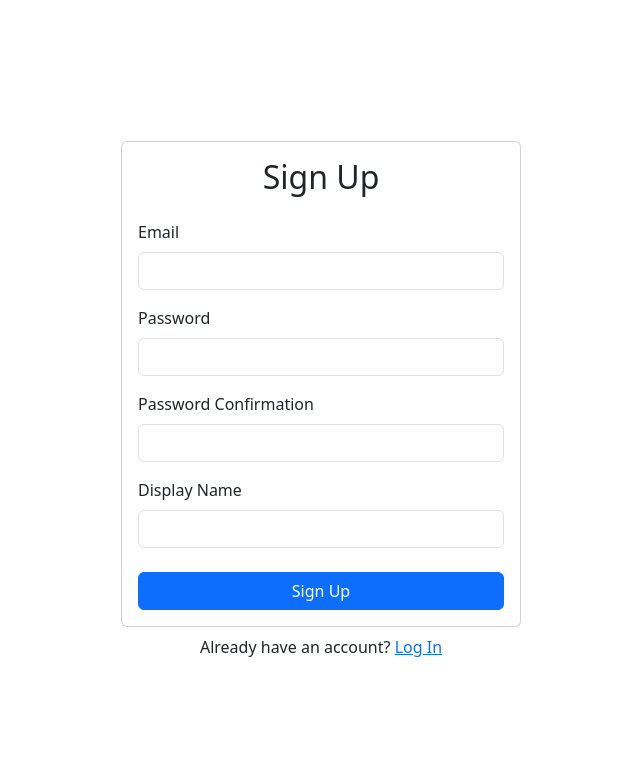
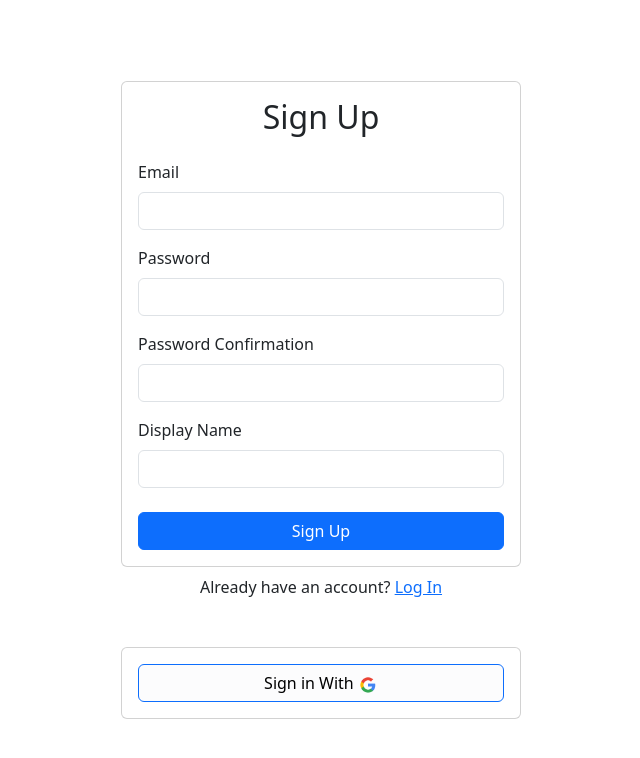
Before and after one commit to coddinginjava/react-vite-firebase-todo-auth, a React (Vite) app: page /signup in a window 1280 px wide. Shown: the top 758 px of the page, without its empty margins (319-959 px from the left). Built offline with nearby package versions, Linux system fonts and the light colour scheme; no server answers; the database is empty.

Commit message:
glogo updated and routing logic updated

```diff
--- a/src/components/Login.jsx
+++ b/src/components/Login.jsx
@@ -3,6 +3,8 @@ import {Form, Button, Card, Alert} from "react-bootstrap"
 import {useAuth} from "../context/AuthContext"
 import {Link, useNavigate} from "react-router-dom"
 import AuthUiLayout from "./AuthUiLayout.jsx";
+import Image from "react-bootstrap/Image";
+import GLogo from "../asset/glogo.png";
 
 export default function Login() {
     const emailRef = useRef()
@@ -70,8 +72,8 @@ export default function Login() {
 
                 <Card className="mt-5">
                     <Card.Body>
-                        <Button onClick={signInWithGoogle} className="w-100" type="button">
-                            Sign in With Google
+                        <Button onClick={signInWithGoogle} className="w-100 bg-light-subtle " style={{color : "black", fontWeight : "500"}} type="button">
+                            Log in With <Image height={20} width={20} src={GLogo} />
                         </Button>
                     </Card.Body>
                 </Card>
--- a/src/components/Signup.jsx
+++ b/src/components/Signup.jsx
@@ -3,13 +3,16 @@ import { Form, Button, Card, Alert } from "react-bootstrap"
 import { useAuth } from "../context/AuthContext"
 import { Link, useNavigate } from "react-router-dom"
 import AuthUiLayout from "./AuthUiLayout.jsx";
+import Image from "react-bootstrap/Image";
+import GLogo from "../asset/glogo.png";
+
 
 export default function Signup() {
   const emailRef = useRef()
   const passwordRef = useRef()
   const passwordConfirmRef = useRef()
   const displayNameRef = useRef()
-  const { signup } = useAuth()
+  const { signup, signInUserWithGoogle } = useAuth()
   const [error, setError] = useState("")
   const [loading, setLoading] = useState(false)
   const navigate = useNavigate()
@@ -34,6 +37,16 @@ export default function Signup() {
 
     setLoading(false)
   }
+
+  const signInWithGoogle = async () => {
+    try {
+      await signInUserWithGoogle()
+      navigate("/notes")
+    } catch (e) {
+      console.error(e)
+    }
+  }
+
 
   return (
     <>
@@ -68,6 +81,16 @@ export default function Signup() {
         <div className="w-100 text-center mt-2">
           Already have an account? <Link to="/login">Log In</Link>
         </div>
+
+        <Card className="mt-5">
+          <Card.Body>
+            <Button onClick={signInWithGoogle} className="w-100 bg-light-subtle" style={{color : "black", fontWeight : "500"}} type="button">
+              Sign in With <Image height={20} width={20} src={GLogo} />
+            </Button>
+          </Card.Body>
+        </Card>
+
+
       </AuthUiLayout>
 
     </>
--- a/src/components/UpdateProfile.jsx
+++ b/src/components/UpdateProfile.jsx
@@ -32,7 +32,7 @@ export default function UpdateProfile() {
 
     Promise.all(promises)
       .then(() => {
-        navigate("/")
+        navigate("/notes")
       })
       .catch(() => {
         setError("Failed to update account")
@@ -75,14 +75,14 @@ export default function UpdateProfile() {
                     placeholder="Leave blank to keep the same"
                 />
               </Form.Group>
-              <Button disabled={loading} className="w-100" type="submit">
+              <Button disabled={loading} className="w-100 mt-4" type="submit">
                 Update
               </Button>
             </Form>
           </Card.Body>
         </Card>
         <div className="w-100 text-center mt-2">
-          <Link to="/">Cancel</Link>
+          <Link to="/notes">Cancel</Link>
         </div>
       </AuthUiLayout>
     </>
```
Also changed, not shown: src/asset/glogo.png (added).
